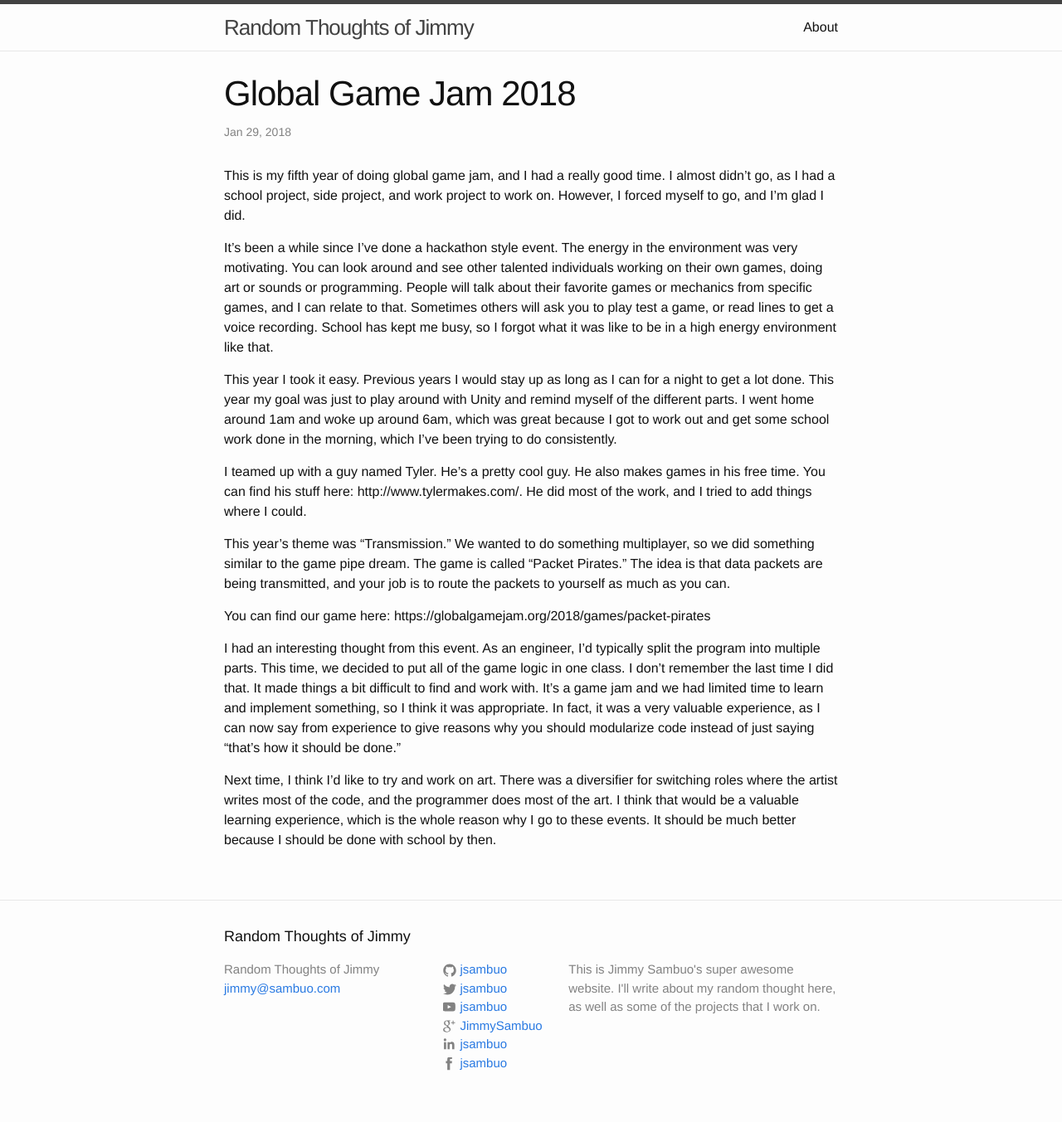
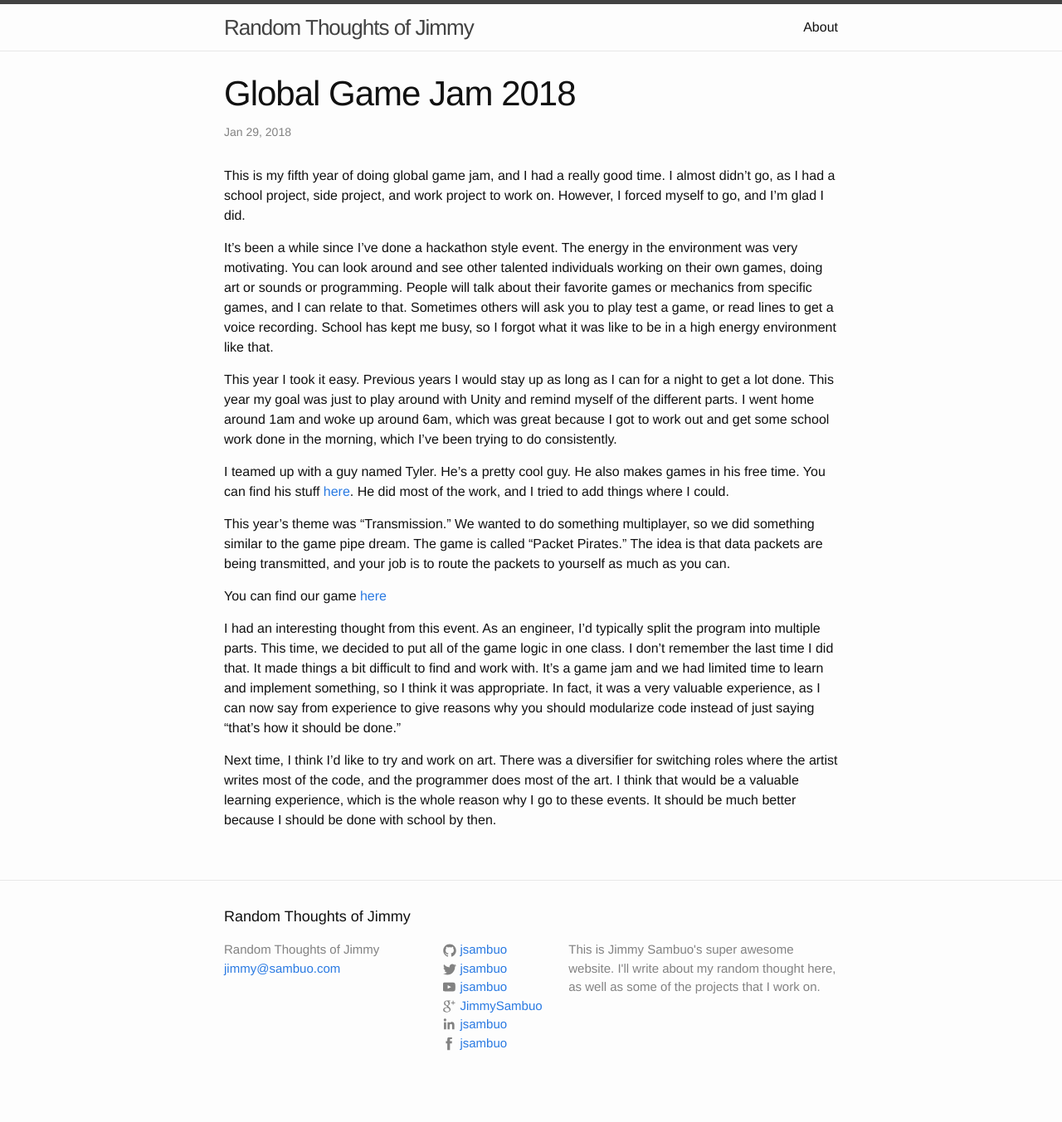
Before and after one commit to jsambuo/jsambuo.github.io, a Jekyll site: the page built from _posts/2018-01-29-global-game-jam-2018.markdown, in a window 1280 px wide. Shown: the whole page at 83% size. Built offline with Jekyll 4.4.1, drawn with Linux system fonts in a browser that asks for light colours; comment, search, counter and statistics services are not loaded; after the commit the page ends 1329 px from its top, so only the background shows below that.

Commit message:
Convert text to links

```diff
--- a/_posts/2018-01-29-global-game-jam-2018.markdown
+++ b/_posts/2018-01-29-global-game-jam-2018.markdown
@@ -9,11 +9,11 @@ It’s been a while since I’ve done a hackathon style event. The energy in the
 
 This year I took it easy. Previous years I would stay up as long as I can for a night to get a lot done. This year my goal was just to play around with Unity and remind myself of the different parts. I went home around 1am and woke up around 6am, which was great because I got to work out and get some school work done in the morning, which I’ve been trying to do consistently.
 
-I teamed up with a guy named Tyler. He’s a pretty cool guy. He also makes games in his free time. You can find his stuff here: http://www.tylermakes.com/. He did most of the work, and I tried to add things where I could.
+I teamed up with a guy named Tyler. He’s a pretty cool guy. He also makes games in his free time. You can find his stuff [here](http://www.tylermakes.com/). He did most of the work, and I tried to add things where I could.
 
 This year’s theme was "Transmission." We wanted to do something multiplayer, so we did something similar to the game pipe dream. The game is called "Packet Pirates." The idea is that data packets are being transmitted, and your job is to route the packets to yourself as much as you can.
 
-You can find our game here: https://globalgamejam.org/2018/games/packet-pirates
+You can find our game [here](https://globalgamejam.org/2018/games/packet-pirates)
 
 I had an interesting thought from this event. As an engineer, I’d typically split the program into multiple parts. This time, we decided to put all of the game logic in one class. I don’t remember the last time I did that. It made things a bit difficult to find and work with. It’s a game jam and we had limited time to learn and implement something, so I think it was appropriate. In fact, it was a very valuable experience, as I can now say from experience to give reasons why you should modularize code instead of just saying "that’s how it should be done."
 
```
